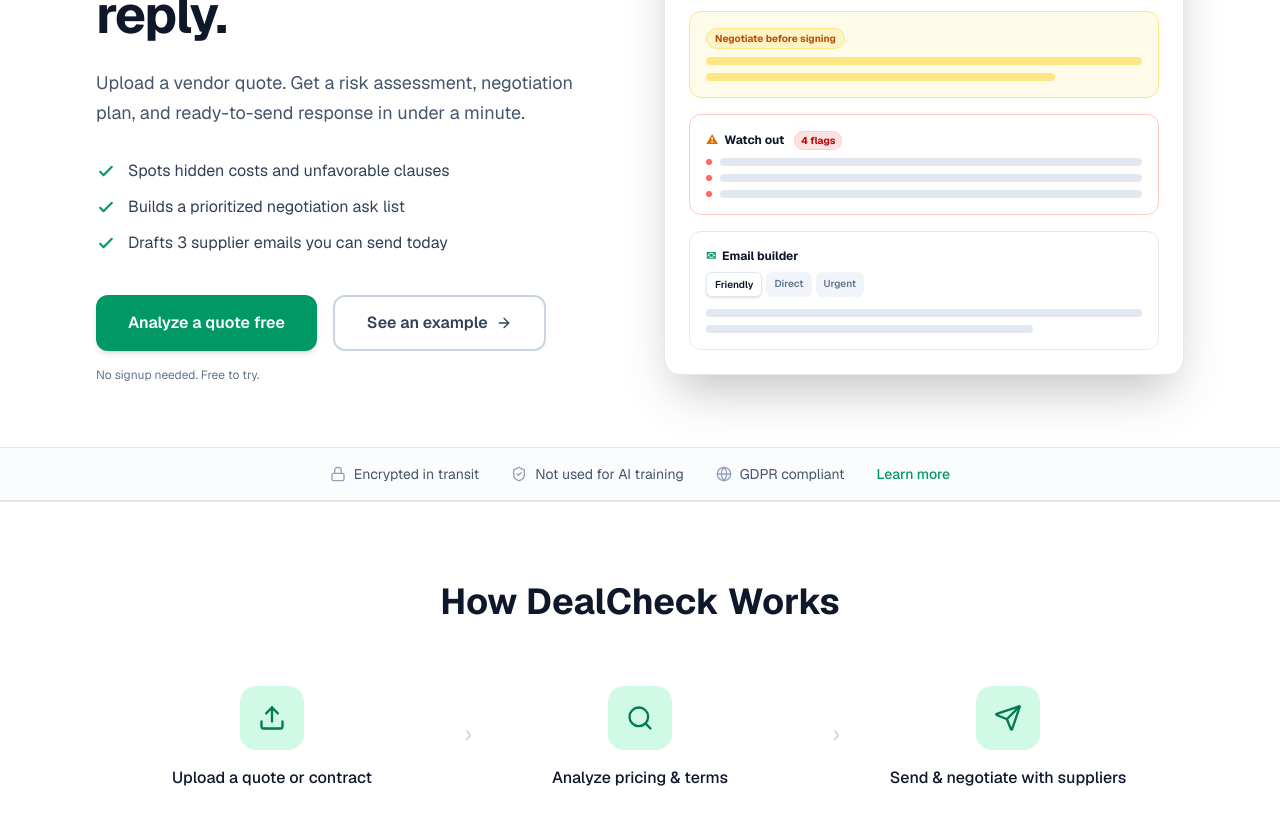
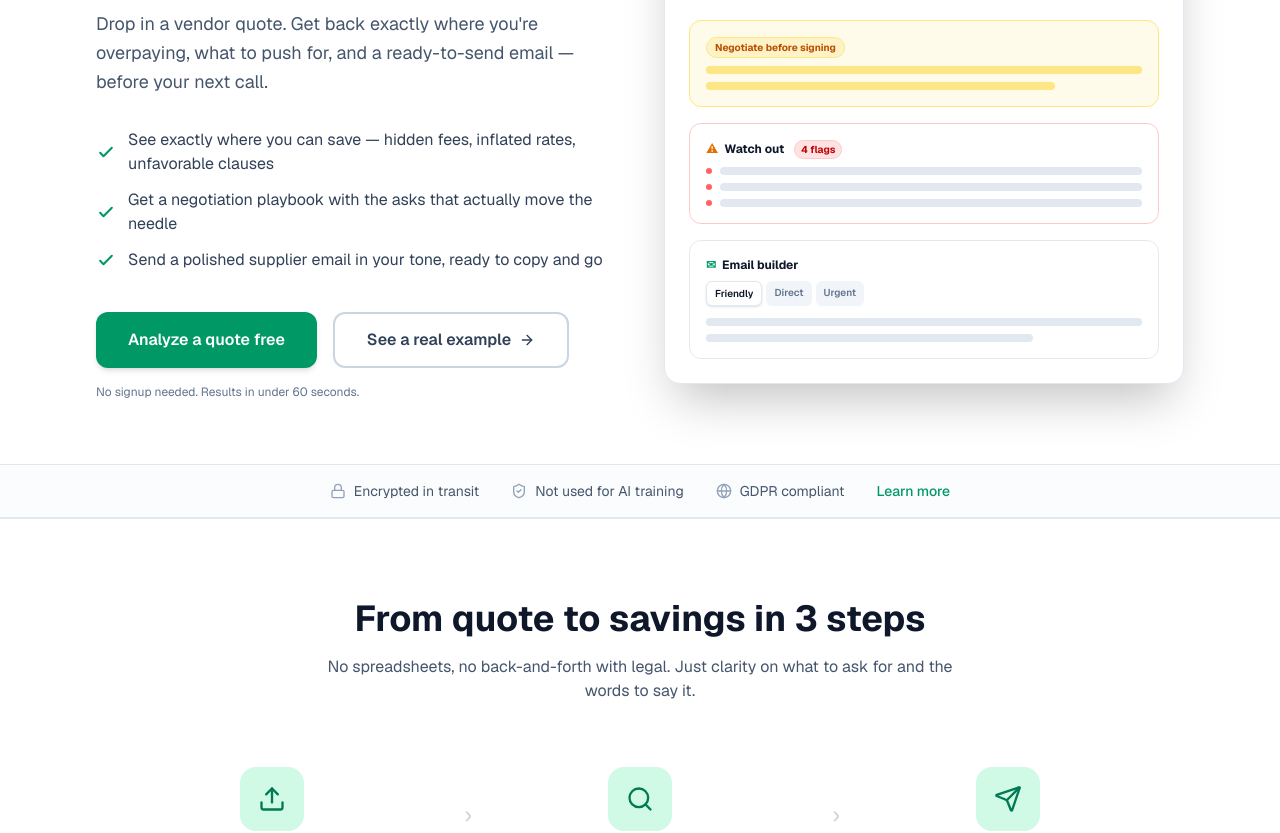
Before and after one commit to Boomchakalala/Dealcheck, a Next.js app: page / in a window 1280 px wide. Shown: the part 280-1113 px from the top of the page. Built offline with nearby package versions, Linux system fonts and the light colour scheme.

Commit message:
Sandbox autosave

```diff
--- a/src/app/page.tsx
+++ b/src/app/page.tsx
@@ -20,18 +20,18 @@ export default function LandingPage() {
             {/* Left: Content */}
             <div>
               <h1 className="text-[2.75rem] sm:text-[3.25rem] font-bold text-slate-900 tracking-tight mb-6 leading-[1.15]">
-                Know what to push back on before you reply.
+                Better terms in minutes, not weeks.
               </h1>
               <p className="text-lg text-slate-600 mb-8 leading-relaxed">
-                Upload a vendor quote. Get a risk assessment, negotiation plan, and ready-to-send response in under a minute.
+                Drop in a vendor quote. Get back exactly where you're overpaying, what to push for, and a ready-to-send email — before your next call.
               </p>
 
               {/* Benefits */}
               <div className="space-y-3 mb-10">
                 {[
-                  'Spots hidden costs and unfavorable clauses',
-                  'Builds a prioritized negotiation ask list',
-                  'Drafts 3 supplier emails you can send today',
+                  'See exactly where you can save — hidden fees, inflated rates, unfavorable clauses',
+                  'Get a negotiation playbook with the asks that actually move the needle',
+                  'Send a polished supplier email in your tone, ready to copy and go',
                 ].map((text) => (
                   <div key={text} className="flex items-center gap-3">
                     <svg className="w-5 h-5 text-emerald-600 flex-shrink-0" fill="none" viewBox="0 0 24 24" stroke="currentColor">
@@ -54,11 +54,11 @@ export default function LandingPage() {
                   href="/example"
                   className="inline-flex items-center justify-center px-8 py-3.5 text-base font-semibold rounded-xl bg-white text-slate-700 hover:bg-slate-50 transition-all border-2 border-slate-300"
                 >
-                  See an example <ArrowRight className="w-4 h-4 ml-2" />
+                  See a real example <ArrowRight className="w-4 h-4 ml-2" />
                 </Link>
               </div>
 
-              <p className="text-xs text-slate-500 mt-4">No signup needed. Free to try.</p>
+              <p className="text-xs text-slate-500 mt-4">No signup needed. Results in under 60 seconds.</p>
             </div>
 
             {/* Right: Product Preview */}
@@ -160,16 +160,19 @@ export default function LandingPage() {
       {/* How DealCheck Works */}
       <section id="how-it-works" className="py-20 bg-white border-t border-slate-200">
         <div className="max-w-6xl mx-auto px-5 sm:px-8">
-          <h2 className="text-3xl sm:text-4xl font-bold text-slate-900 text-center mb-16">
-            How DealCheck Works
+          <h2 className="text-3xl sm:text-4xl font-bold text-slate-900 text-center mb-4">
+            From quote to savings in 3 steps
           </h2>
+          <p className="text-base text-slate-600 text-center mb-16 max-w-2xl mx-auto">
+            No spreadsheets, no back-and-forth with legal. Just clarity on what to ask for and the words to say it.
+          </p>
 
           {/* 3 Steps — Lucide icons */}
           <div className="grid grid-cols-1 md:grid-cols-3 gap-4 mb-16">
             {[
-              { title: 'Upload a quote or contract', icon: Upload },
-              { title: 'Analyze pricing & terms', icon: Search },
-              { title: 'Send & negotiate with suppliers', icon: Send },
+              { title: 'Drop in your quote', icon: Upload },
+              { title: 'See where you can save', icon: Search },
+              { title: 'Send a stronger reply', icon: Send },
             ].map((step, index) => (
               <div key={index} className="relative flex flex-col items-center text-center">
                 <div className="w-16 h-16 mb-4 bg-emerald-100 rounded-2xl flex items-center justify-center">
```
